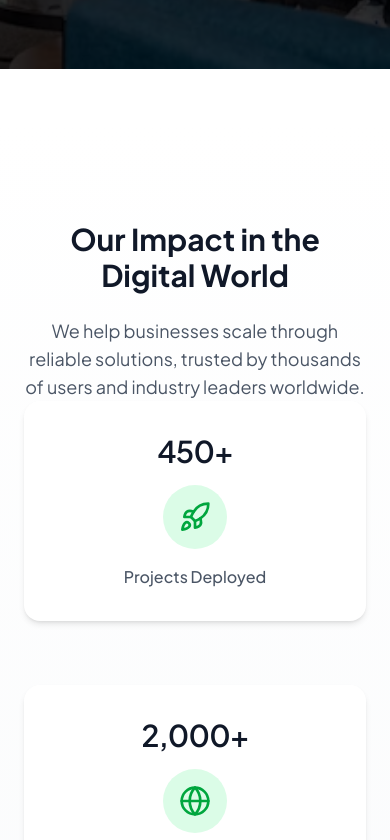
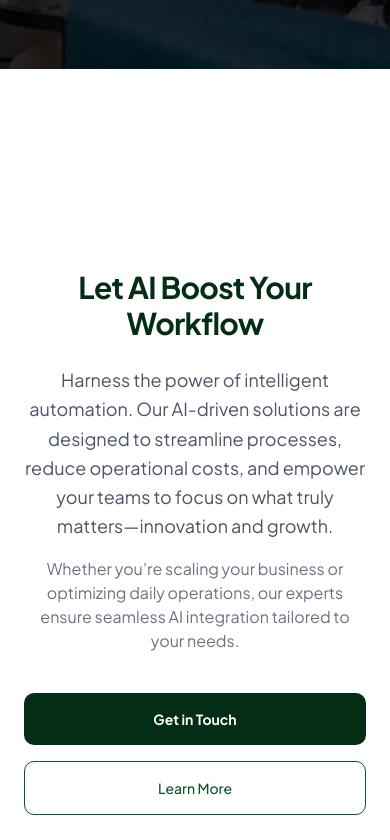
Before and after one commit to techemmydev/lexjonwebsite, a React (Vite) app: page / in a window 390 px wide. Shown: the part 5184-6024 px from the top of the page. Built offline with nearby package versions, Linux system fonts and the light colour scheme; a web font is replaced by a local one.

Commit message:
upadate on the landing pages

```diff
--- a/src/component/CTASections.jsx
+++ b/src/component/CTASections.jsx
@@ -1,10 +1,11 @@
 import React from "react";
 import Button from "./Button";
 import roboticshuma from "../assets/img/humanrobot.avif";
+
 export default function CTASections() {
   return (
-    <div className="bg-none lg:bg-green-900">
-      <div className="mx-auto max-w-7xl py-24 sm:px-6 sm:py-32 lg:px-8">
+    <section className="bg-none lg:bg-green-900">
+      <div className="mx-auto max-w-7xl py-20 sm:px-6 sm:py-22 lg:px-8">
         <div className="relative isolate overflow-hidden bg-white px-6 pt-16 shadow-none sm:rounded-3xl sm:px-16 md:pt-24 lg:flex lg:gap-x-20 lg:px-24 lg:pt-0 lg:shadow-2xl">
           <svg
             viewBox="0 0 1024 1024"
@@ -19,29 +20,45 @@ export default function CTASections() {
               fillOpacity="0.7"
             />
           </svg>
-          <div className="mx-auto max-w-md text-center lg:mx-0 lg:flex-auto lg:py-32 lg:text-left font-plus-jakarta-sans">
+
+          {/* Text Section */}
+          <div className="mx-auto max-w-md text-center lg:mx-0 lg:flex-auto lg:py-22 lg:text-left font-plus-jakarta-sans">
             <h2 className="text-3xl font-bold tracking-tight text-green-950 sm:text-4xl">
-              Let AI Boost Your Workflow.
+              Let AI Boost Your Workflow
             </h2>
-            <p className="mt-6 text-lg text-gray-600">
-              Harness the power of intelligent automation. Our AI solutions help
-              you optimize processes, boost productivity, and innovate faster.
+            <p className="mt-6 text-lg text-gray-600 leading-relaxed">
+              Harness the power of intelligent automation. Our AI-driven
+              solutions are designed to streamline processes, reduce operational
+              costs, and empower your teams to focus on what truly
+              matters—innovation and growth.
             </p>
-            <div className="mt-10 flex items-center justify-center gap-x-6 lg:justify-start ">
-              <Button className="bg-green-950 text-white text-xs py-5 px-5 hover:bg-green-900 font-plus-jakarta-sans font-bold cursor-pointer w-full">
-                Get in touch
+            <p className="mt-4 text-base text-gray-500">
+              Whether you’re scaling your business or optimizing daily
+              operations, our experts ensure seamless AI integration tailored to
+              your needs.
+            </p>
+
+            {/* CTA Buttons */}
+            <div className="mt-10 flex flex-col sm:flex-row items-center justify-center gap-4 lg:justify-start">
+              <Button className="bg-green-950 text-white text-sm py-4 px-6 hover:bg-green-900 font-plus-jakarta-sans font-bold cursor-pointer w-full sm:w-auto">
+                Get in Touch
+              </Button>
+              <Button className="bg-white border border-green-900 text-green-900 text-sm py-4 px-6 hover:bg-green-50 font-plus-jakarta-sans font-medium cursor-pointer w-full sm:w-auto">
+                Learn More
               </Button>
             </div>
           </div>
+
+          {/* Image Section */}
           <div className="relative mt-16 w-full max-w-md lg:mt-8 lg:max-w-lg hidden lg:flex lg:flex-auto">
             <img
-              alt="Robot illustration"
+              alt="Human collaborating with AI robot illustration"
               src={roboticshuma}
               className="w-90 h-auto rounded-md bg-white/5 ring-1 ring-white/10 object-cover"
             />
           </div>
         </div>
       </div>
-    </div>
+    </section>
   );
 }
--- a/src/pages/Homepage.jsx
+++ b/src/pages/Homepage.jsx
@@ -6,7 +6,7 @@ import DiscoverOurStory from "../component/DiscoverOurStory";
 import Stats from "../component/Stats";
 import EventServices from "../component/EventServices";
 // import Companieslogo from "../component/Companieslogo";
-// import CTASections from "../component/CTASections";
+import CTASections from "../component/CTASections";
 import Workflow from "../component/workflow";
 import ServiceSlides from "@/component/Nwe";
 import Features from "@/component/Features";
@@ -26,8 +26,9 @@ const Homepage = () => {
       <EventServices />
       <Backgrounoverlay />
       {/* <Companieslogo /> */}
-      {/* <CTASections /> */}
+      <CTASections />
       <Stats />
+
       {/* <Testimonial /> */}
       <Workflow />
     </div>
```
